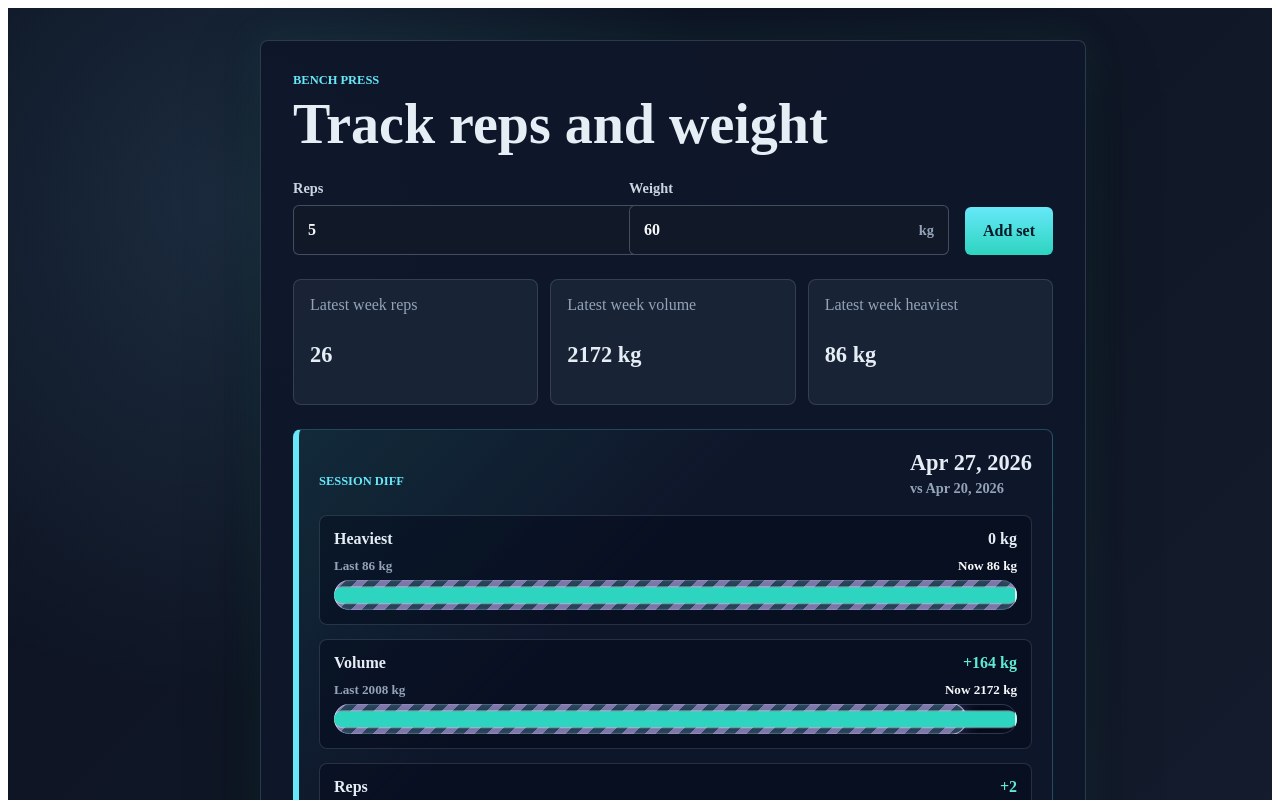
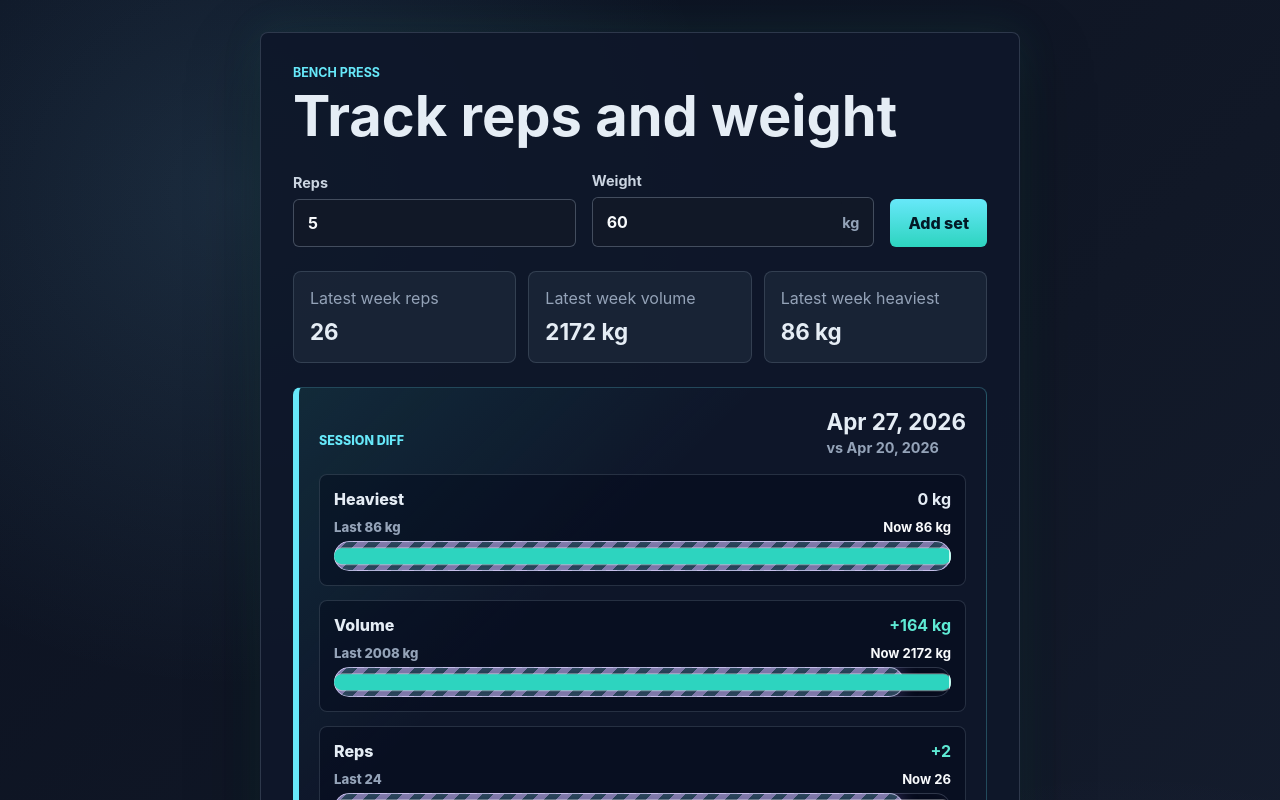
Before and after one commit to Akmot9/ghost-lilft, a Vue app: page /exercises/bench-press in a window 1280 px wide. Shown: the top 800 px of the page. Built offline with nearby package versions, Linux system fonts and the light colour scheme; the HTML template or start-up script is replaced by a standard one.

Commit message:
Set global dark app background

```diff
--- /dev/null
+++ b/src/assets/main.css
@@ -0,0 +1,23 @@
+* {
+  box-sizing: border-box;
+}
+
+html {
+  min-height: 100%;
+  background: #0b1120;
+}
+
+body {
+  min-width: 320px;
+  min-height: 100vh;
+  margin: 0;
+  color: #e5edf5;
+  background: #0b1120;
+  font-family:
+    Inter, ui-sans-serif, system-ui, -apple-system, BlinkMacSystemFont, "Segoe UI", sans-serif;
+}
+
+#app {
+  min-height: 100vh;
+  background: #0b1120;
+}
--- a/src/main.ts
+++ b/src/main.ts
@@ -2,5 +2,6 @@ import { createPinia } from 'pinia'
 import { createApp } from 'vue'
 import App from './App.vue'
 import { router } from './router'
+import './assets/main.css'
 
 createApp(App).use(createPinia()).use(router).mount('#app')
```
